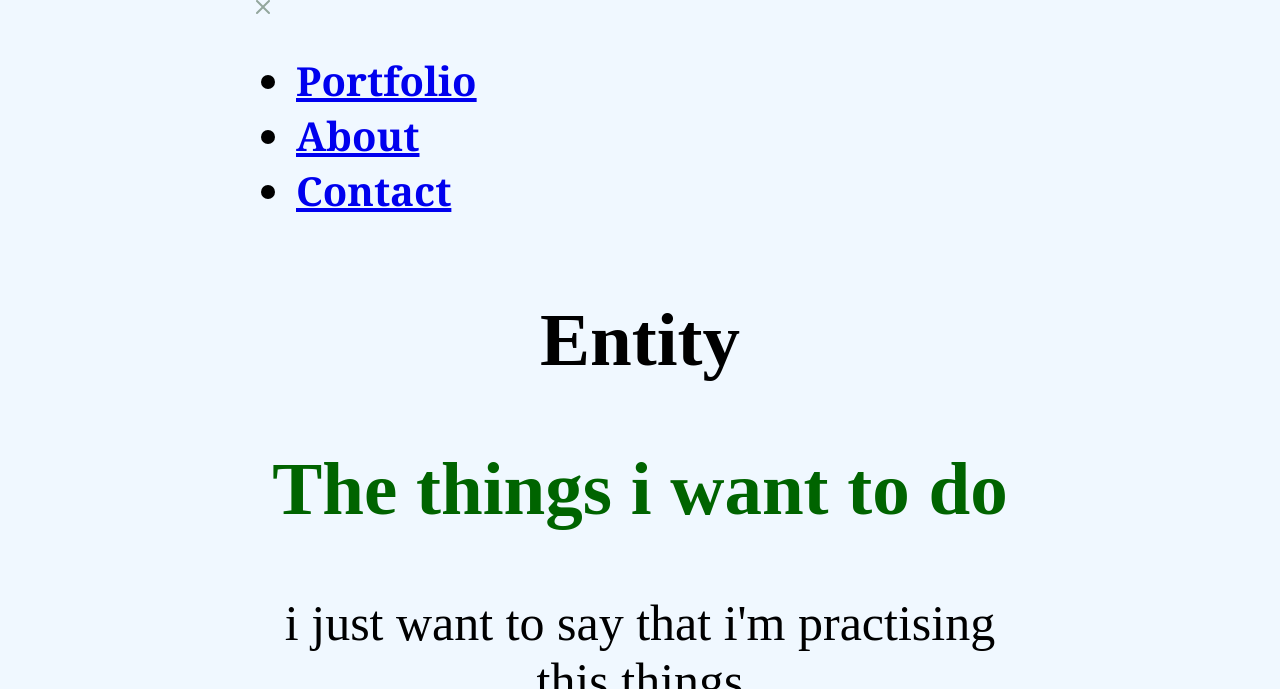
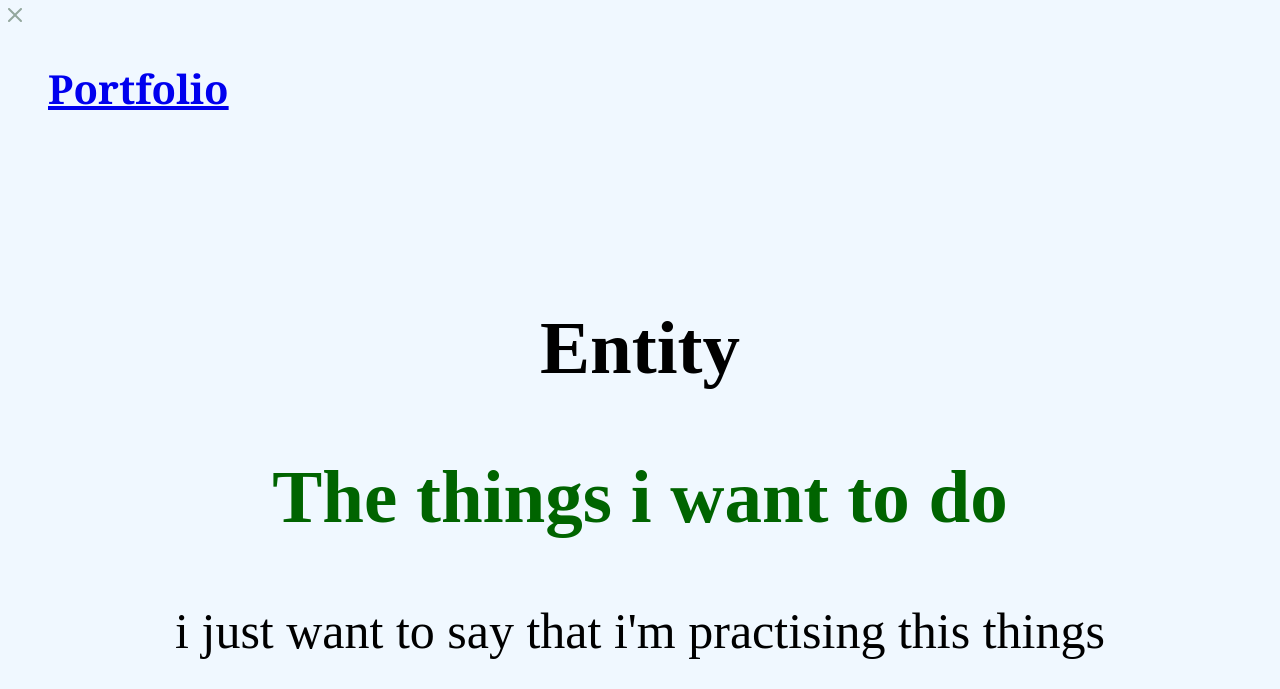
Before and after one commit to lemibk/trying, a website: page index.html in a window 1280 px wide. Shown: the top 689 px of the page. Drawn offline with Linux system fonts and the light colour scheme.

Commit message:
trying flex float

```diff
--- a/index.css
+++ b/index.css
@@ -1,6 +1,7 @@
 body {
   background-color: aliceblue;
-  margin: 0 20% 0 20%;
+
+  column-gap: 90px;
 
 }
 
@@ -31,3 +32,19 @@ body {
   font-size: 50px;
   text-align: center;
 }
+
+li {
+  list-style: none;
+  float: left;
+  width: 60px;
+  column-gap: 50px;
+}
+
+.flex {
+  display: flex;
+  column-gap: 300px;
+
+  overflow: auto;
+  height: auto;
+  width: auto;
+}
--- a/index.html
+++ b/index.html
@@ -22,7 +22,7 @@
 
             <nav class="The-info-detail">
 
-                <ul>
+                <ul class="flex">
                     <li>
                         <a href="#Portfolio">Portfolio</a>
                     </li>
```
